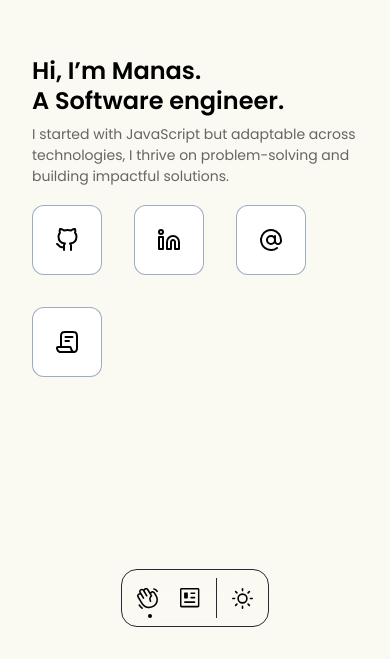
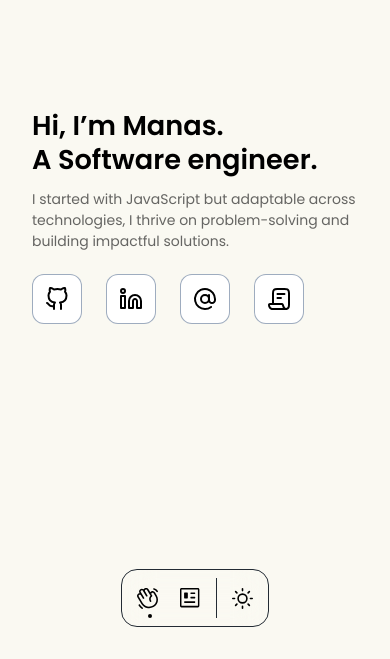
Before and after one commit to manasamancharla/masc, a React (Vite) app: page / in a window 390 px wide. Shown: the part 185-844 px from the top of the page. Built offline with nearby package versions, Linux system fonts and the light colour scheme.

Commit message:
update: cva button component
made changes to cta button

```diff
--- a/src/Hero.tsx
+++ b/src/Hero.tsx
@@ -7,7 +7,7 @@ import { Resume } from "./components/icons/Resume";
 const Hero = () => {
   return (
     <>
-      <section className="flex h-screen w-full flex-col gap-2 pb-32 pt-24 sm:justify-center">
+      <section className="flex min-h-screen w-full flex-col gap-3 pb-32 pt-24 justify-center">
         <h1 className="responsive-h1">
           Hi, I’m Manas. <br /> A Software engineer.
         </h1>
@@ -15,7 +15,7 @@ const Hero = () => {
           I started with JavaScript but adaptable across technologies, I thrive
           on problem-solving and building impactful solutions.
         </p>
-        <div className="flex flex-wrap items-center gap-8 px-0 py-2.5 relative">
+        <div className="flex flex-wrap items-center gap-6 md:gap-8 px-0 py-2.5 relative">
           <Button intent="cta">
             <Github />
           </Button>
--- a/src/components/ui/Button.tsx
+++ b/src/components/ui/Button.tsx
@@ -1,6 +1,5 @@
 import { cva, type VariantProps } from "class-variance-authority";
 
-// NEED TO WORK ON COLOR CODES
 const button = cva(
   [
     "flex items-center flex-col rounded-xl gap-2.5 border border-solid overflow-hidden justify-center transition-colors",
@@ -9,33 +8,38 @@ const button = cva(
     variants: {
       intent: {
         cta: [
-          "bg-cta-button-bg border-cta-button-border hover:bg-cta-button-hover",
+          "bg-cta-button-bg border-cta-button-border hover:bg-cta-button-hover w-[50px] h-[50px] p-2 md:w-[60px] md:h-[60px] md:p-3 xl:w-[70px] xl:h-[70px]",
         ],
-        secondary: ["bg-gray-500", "text-white", "hover:bg-gray-600"],
-        danger: ["bg-red-500", "text-white", "hover:bg-red-600"],
+        comingSoon: [""],
       },
       size: {
-        small: ["w-[70px]", "h-[70px]", "p-3"],
-        medium: ["text-base", "py-2", "px-4"],
-        large: ["text-lg", "py-3", "px-6"],
+        small: [""],
+        medium: [""],
+        large: [""],
       },
     },
     defaultVariants: {
       intent: "cta",
-      size: "small",
     },
   },
 );
 
-// Extract variant props type
 type ButtonProps = VariantProps<typeof button> & {
   children: React.ReactNode;
   className?: string;
+  onClick?: React.MouseEventHandler<HTMLButtonElement>;
 };
 
-// Button component
-export const Button = ({ intent, size, children, className }: ButtonProps) => {
+export const Button = ({
+  intent,
+  size,
+  children,
+  className,
+  onClick,
+}: ButtonProps) => {
   return (
-    <button className={button({ intent, size, className })}>{children}</button>
+    <button className={button({ intent, size, className })} onClick={onClick}>
+      {children}
+    </button>
   );
 };
--- a/src/index.css
+++ b/src/index.css
@@ -96,7 +96,7 @@ html {
   }
 
   .responsive-h1 {
-    font-size: clamp(1.5rem, 5vw, 3rem);
+    font-size: clamp(1.7rem, 5vw, 3rem);
   }
 
   .responsive-h2 {
```
